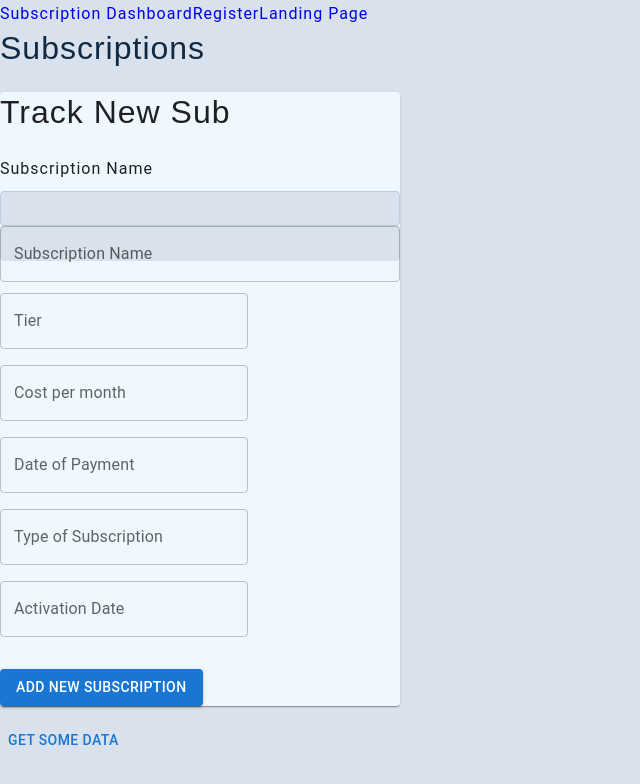
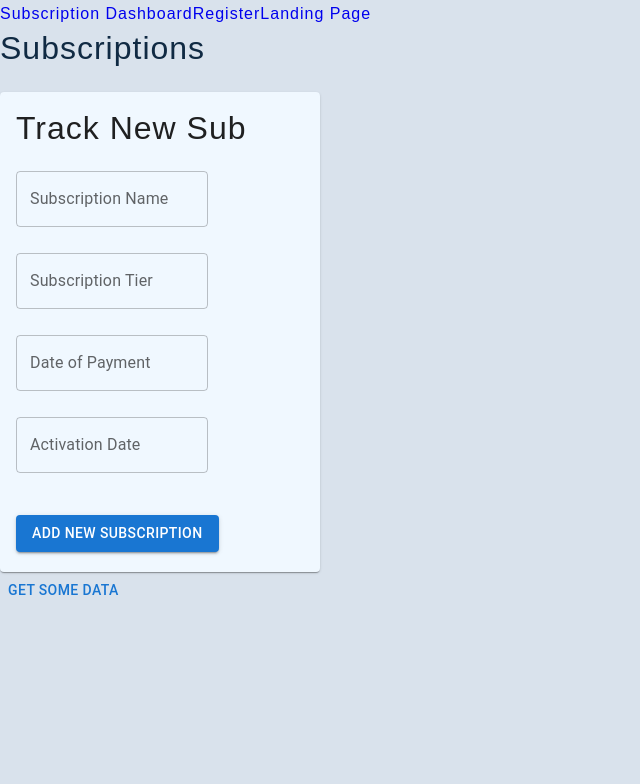
Before and after one commit to Scratch-Tech-Software/Subslify, a React app in the folder client/: page /active in a window 1280 px wide. Shown: the top 784 px of the page, without its empty margins (0-640 px from the left). Built offline with nearby package versions, Linux system fonts and the light colour scheme.

Commit message:
dashboard, formcard and subcard layout done

```diff
--- a/client/db.json
+++ b/client/db.json
@@ -1,6 +1,7 @@
 {
   "subs": [
     {
+      "id": 1,
       "name": "Netflix",
       "tier": "Preimium",
       "cost": 100,
--- a/client/src/assets/styles/dashboard.scss
+++ b/client/src/assets/styles/dashboard.scss
@@ -1,7 +1,8 @@
-.dashboardContainer {
+.dashboard {
+  padding-top: 10rem;
   display: grid;
-  grid-template-columns: repeat(4, 1fr);
-  grid-template-rows: repeat(4, 1fr);
+  grid-template-columns: 1fr 1fr 1fr 1fr;
+  grid-template-rows: 100px 100px 100px;
   justify-items: center;
   align-items: center;
   align-content: center;
--- /dev/null
+++ b/client/src/assets/styles/form-card.scss
@@ -0,0 +1,44 @@
+.form-card {
+  div.MuiPaper-root,
+  form {
+    height: 30rem;
+    width: 20rem;
+  }
+
+  div.MuiPaper-root {
+    background-color: aliceblue;
+  }
+
+  div.MuiFormControl-root {
+    padding-bottom: 10px;
+  }
+
+  form {
+    padding: 1rem;
+  }
+
+  div.MuiInputBase-input {
+    padding: 5rem;
+  }
+
+  div.formInput .formInputDate {
+    padding-bottom: 4rem;
+    height: 0.5rem;
+    background: none;
+    border: none;
+  }
+
+  div.formInputDate {
+    margin-bottom: 1rem;
+  }
+
+  //MUI input field lengths
+  div.MuiInputBase-root {
+    width: 12rem;
+  }
+
+  /* controls Button component */
+  button.MuiButton-root {
+    margin-top: 1rem;
+  }
+}
--- a/client/src/assets/styles/ghostCard.scss
+++ /dev/null
@@ -1,28 +0,0 @@
-*,
-::after,
-::before {
-  box-sizing: border-box;
-  font-family: "Roboto";
-}
-
-.ghostCard {
-
-  width: 25rem;
-}
-
-
-.ghostCardInput{
-
-  padding-bottom: 1rem;
-}
-
-/* controls Button component */
-button.MuiButton-root {
-  margin-top: 1rem;
-
-}
-
-div.MuiPaper-root {
-
-  background-color: aliceblue;
-}
--- /dev/null
+++ b/client/src/assets/styles/sub-card.scss
@@ -0,0 +1,14 @@
+.subCard {
+  div.MuiPaper-root {
+    height: 30rem;
+    width: 20rem;
+  }
+
+  div.MuiFormControl-root {
+    padding: 1rem;
+  }
+
+  div.subCardInput {
+    padding: 1rem;
+  }
+}
--- a/client/src/components/FormCard.jsx
+++ b/client/src/components/FormCard.jsx
@@ -5,7 +5,7 @@ import FormRow from './FormRow.jsx';
 import { AdapterMoment } from '@mui/x-date-pickers/AdapterMoment';
 import { LocalizationProvider } from '@mui/x-date-pickers/LocalizationProvider';
 import { DatePicker } from '@mui/x-date-pickers/DatePicker';
-import '../assets/styles/ghostCard.scss';
+import '../assets/styles/form-card.scss';
 
 const FormCard = () => {
   //state to handle form inputs
@@ -90,40 +90,48 @@ const FormCard = () => {
   };
 
   return (
-    <div className='ghostCard'>
+    <div className='form-card'>
       <Paper>
         <form onSubmit={handleClick}>
           <h3>Track New Sub</h3>
-          <div className='ghostCardInput'>
 
+          <FormRow
+            labelText='Subscription Name'
+            name='subName'
+            value={inputs.subName || ''}
+            onChange={handleChange}
+          />
 
-            <FormRow labelText={'Subscription Name'} />
-
-            {/* <TextField
+          {/* <TextField
               id='outlined-basic'
               label='Subscription Name'
               name='subName'
               value={inputs.subName || ''}
               onChange={handleChange}
             /> */}
-          </div>
-          <div className='ghostCardInput'>
-            <TextField
+
+          {/* <TextField
               label='Tier'
               name='subTier'
               value={inputs.subTier || ''}
               onChange={handleChange}
-            />
-          </div>
-          <div className='ghostCardInput'>
-            <TextField
+            /> */}
+
+          <FormRow
+            labelText='Subscription Tier'
+            name='subTier'
+            value={inputs.subName || ''}
+            onChange={handleChange}
+          />
+
+          {/* <TextField
               label='Cost per month'
               name='subMonthCost'
               value={inputs.subCost || ''}
               onChange={handleChange}
-            />
-          </div>
-          <div className='ghostCardInput'>
+            /> */}
+
+          <div className='formInputDate'>
             <LocalizationProvider dateAdapter={AdapterMoment}>
               <DatePicker
                 label='Date of Payment'
@@ -135,15 +143,15 @@ const FormCard = () => {
               />
             </LocalizationProvider>
           </div>
-          <div className='ghostCardInput'>
-            <TextField
+
+          {/* <TextField
               label='Type of Subscription'
               name='subType'
               value={inputs.subType || ''}
               onChange={handleChange}
-            />
-          </div>
-          <div className='ghostCardInput'>
+            /> */}
+
+          <div className='formInputDate'>
             <LocalizationProvider dateAdapter={AdapterMoment}>
               <DatePicker
                 label='Activation Date'
--- a/client/src/components/FormRow.jsx
+++ b/client/src/components/FormRow.jsx
@@ -10,10 +10,11 @@ const FormRow = ({
 }) => {
   return (
     <div className='form-row'>
-      <label htmlFor={name} className='form-label'>
+      {/* <label htmlFor={name} className='form-label'>
         {labelText ?? name}
-      </label>
-      <input
+      </label> */}
+
+      {/* <input
         type={type}
         value={value}
         name={name}
@@ -21,16 +22,16 @@ const FormRow = ({
         onChange={handleChange}
         className='form-input'
         autoComplete={autocomplete}
-      />
+      /> */}
 
       <TextField
-        label={labelText ?? name}
+        label={labelText}
         value={value}
         type={type}
         name={name}
         id='outlined-basic'
-        onChange={handleChange}
-        className='form-input'
+        onChange={() => handleChange}
+        className='formInput'
         autoComplete={autocomplete}
       />
     </div>
--- a/client/src/components/SubCard.jsx
+++ b/client/src/components/SubCard.jsx
@@ -1,20 +1,43 @@
 import React, { useState } from 'react';
-import { Paper, TextField } from '@mui/material/';
+import { Paper, TextField, Button } from '@mui/material/';
+import '../assets/styles/sub-card.scss';
 
 //Tree shake sub from props
 const SubCard = ({ sub }) => {
   //return a Paper/Box with the subscription information
   return sub.map((sub) => {
     return (
-      <Paper>
-        <TextField label='Subscription Name' value={sub.name} />
-        <br></br>
-        <TextField label='Subscription Cost' value={sub.cost} />
-        <br></br>
-        <TextField label='Subscription Payment Date' value={sub.paymentDate} />
-        <br></br>
-        <TextField label='Subscription Type' value={sub.subscriptionType} />
-      </Paper>
+      <div className='subCard'>
+        <Paper key={sub.id}>
+          <div className='subCardInput'>
+            <TextField
+              label='Subscription Name'
+              id='outlined-basic'
+              value={sub.name}
+            />
+            <br></br>
+            <TextField
+              label='Subscription Cost'
+              id='outlined-basic'
+              value={sub.cost}
+            />
+            <br></br>
+            <TextField
+              label='Subscription Payment Date'
+              id='outlined-basic'
+              value={sub.paymentDate}
+            />
+            <br></br>
+            <TextField
+              label='Subscription Type'
+              id='outlined-basic'
+              value={sub.subscriptionType}
+            />
+
+            <Button>Edit</Button><Button>Delete</Button>
+          </div>
+        </Paper>
+      </div>
     );
   });
 };
--- a/client/src/pages/Active.jsx
+++ b/client/src/pages/Active.jsx
@@ -4,7 +4,6 @@ import { Button } from '@mui/material';
 import SubCard from '../components/SubCard';
 
 const Active = () => {
-
   //had to install a JSON Server package to  https://www.npmjs.com/package/json-server
   //IMPORTANT: MAKE SURE TO INSTALL LIKE THIS: npm install -g json-server
   //Then to start the server json-server --watch db.json
@@ -16,7 +15,6 @@ const Active = () => {
   //start the subList with the Form Card to take in new subscription tracking and make the "last card" the form
   const [subList, setSubList] = useState([<FormCard />]);
 
-
   const fetchData = () => {
     fetch(API_URL)
       .then((data) => data.json())
@@ -24,9 +22,7 @@ const Active = () => {
         console.log(data);
 
         //updating state to have the SubCard the first in the array and making unshifting the previous to after
-        setSubList((prevState) => ([<SubCard sub = {data}/>,...prevState]));
-
-
+        setSubList((prevState) => [<SubCard sub={data} />, ...prevState]);
       });
   };
 
@@ -34,7 +30,8 @@ const Active = () => {
     <section>
       <h3>Subscriptions</h3>
       {/* render the current state of subList. At the beginning just a form card. then it will be an array of Sub Cards */}
-      {subList}
+      <div className='subCards'>{subList}</div>
+
       <Button onClick={fetchData}>Get Some Data</Button>
     </section>
   );
--- a/client/src/pages/Dashboard.jsx
+++ b/client/src/pages/Dashboard.jsx
@@ -1,11 +1,10 @@
 import { Card, CardContent } from '@mui/material/';
 import { Link } from 'react-router-dom';
-// import { Register, Landing, Error, Active } from './pages';
 import '../assets/styles/dashboard.scss';
 
 const Dashboard = () => {
   return (
-    <section className='dashboardContainer'>
+    <section className='dashboard'>
       <h3>Subscriptions Dashboard</h3>
 
       <div className='item-active'>
@@ -15,7 +14,6 @@ const Dashboard = () => {
           </CardContent>
         </Card>
       </div>
-
       <div className='item-trails'>
         <Card>
           <CardContent>
```
